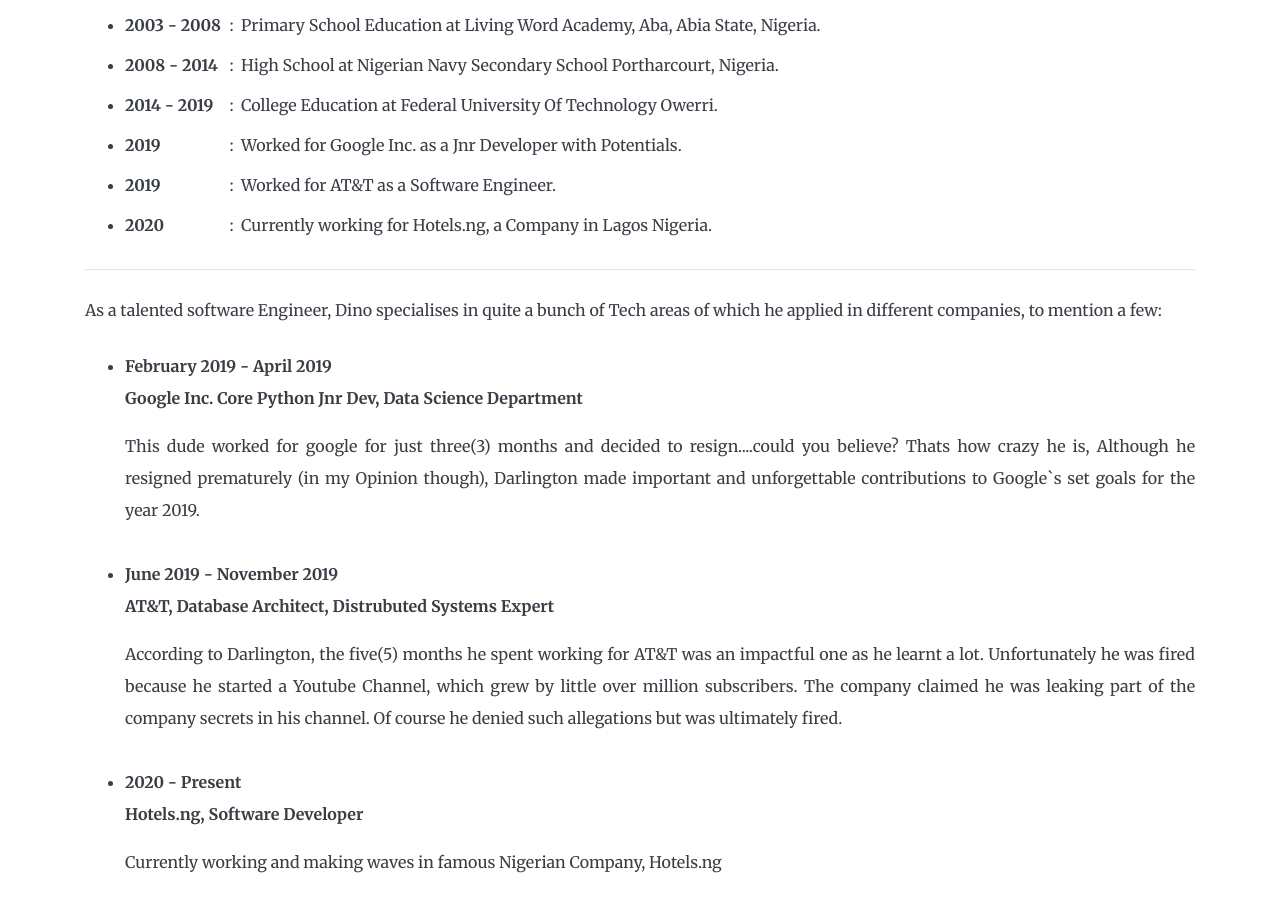
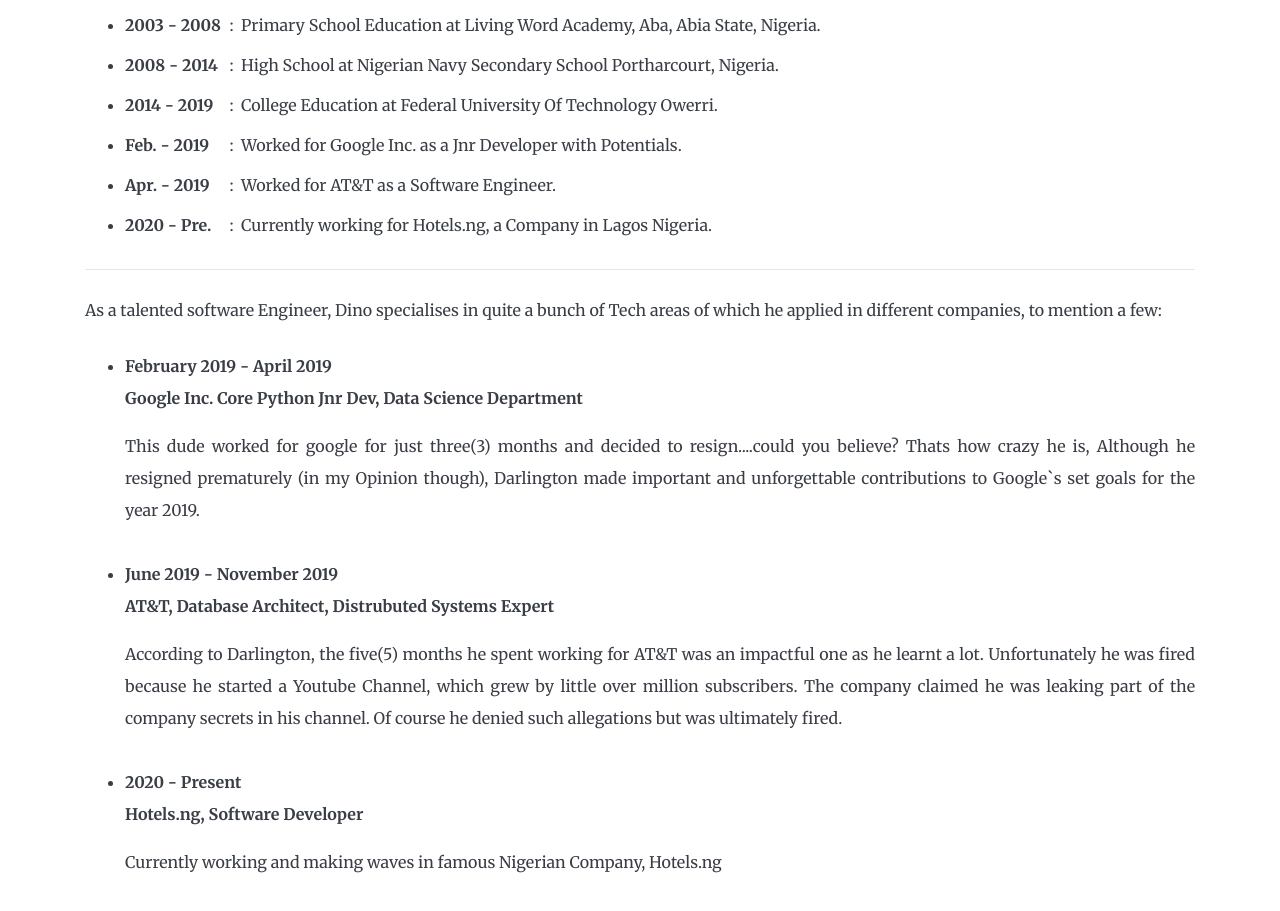
Before and after one commit to Prosoffice/Tribute-page, a plain HTML site: page index.html in a window 1280 px wide. Shown: the part 980-1891 px from the top of the page. Drawn offline with nearby package versions, Linux system fonts and the light colour scheme.

Commit message:
Corrected Typographic errors

```diff
--- a/index.html
+++ b/index.html
@@ -74,9 +74,9 @@
                         <li><span class="font-weight-bold">2003 - 2008</span> <span class="colon">:</span> <span class="list-p">Primary School Education at Living Word Academy, Aba, Abia State, Nigeria.</span></li>
                         <li><span class="font-weight-bold">2008 - 2014</span> <span class="colon">:</span> <span class="list-p">High School at Nigerian Navy Secondary School Portharcourt, Nigeria.</span></li>
                         <li><span class="font-weight-bold">2014 - 2019</span> <span class="colon">:</span> <span class="list-p">College Education at Federal University Of Technology Owerri.</span></li>
-                        <li><span class="font-weight-bold">2019 </span> <span class="colon">:</span> <span class="list-p"> Worked for Google Inc. as a Jnr Developer with Potentials.</span></li>
-                        <li><span class="font-weight-bold">2019 </span> <span class="colon">:</span> <span class="list-p"> Worked for AT&T as a Software Engineer.</span></li>
-                        <li><span class="font-weight-bold">2020 </span> <span class="colon">:</span> <span class="list-p">Currently working for Hotels.ng, a Company in Lagos Nigeria.</span></li>
+                        <li><span class="font-weight-bold">Feb. - 2019 </span> <span class="colon">:</span> <span class="list-p"> Worked for Google Inc. as a Jnr Developer with Potentials.</span></li>
+                        <li><span class="font-weight-bold">Apr. - 2019 </span> <span class="colon">:</span> <span class="list-p"> Worked for AT&T as a Software Engineer.</span></li>
+                        <li><span class="font-weight-bold">2020 - Pre. </span> <span class="colon">:</span> <span class="list-p">Currently working for Hotels.ng, a Company in Lagos Nigeria.</span></li>
                     </ul>
                     <hr class="my-4">
 
```
